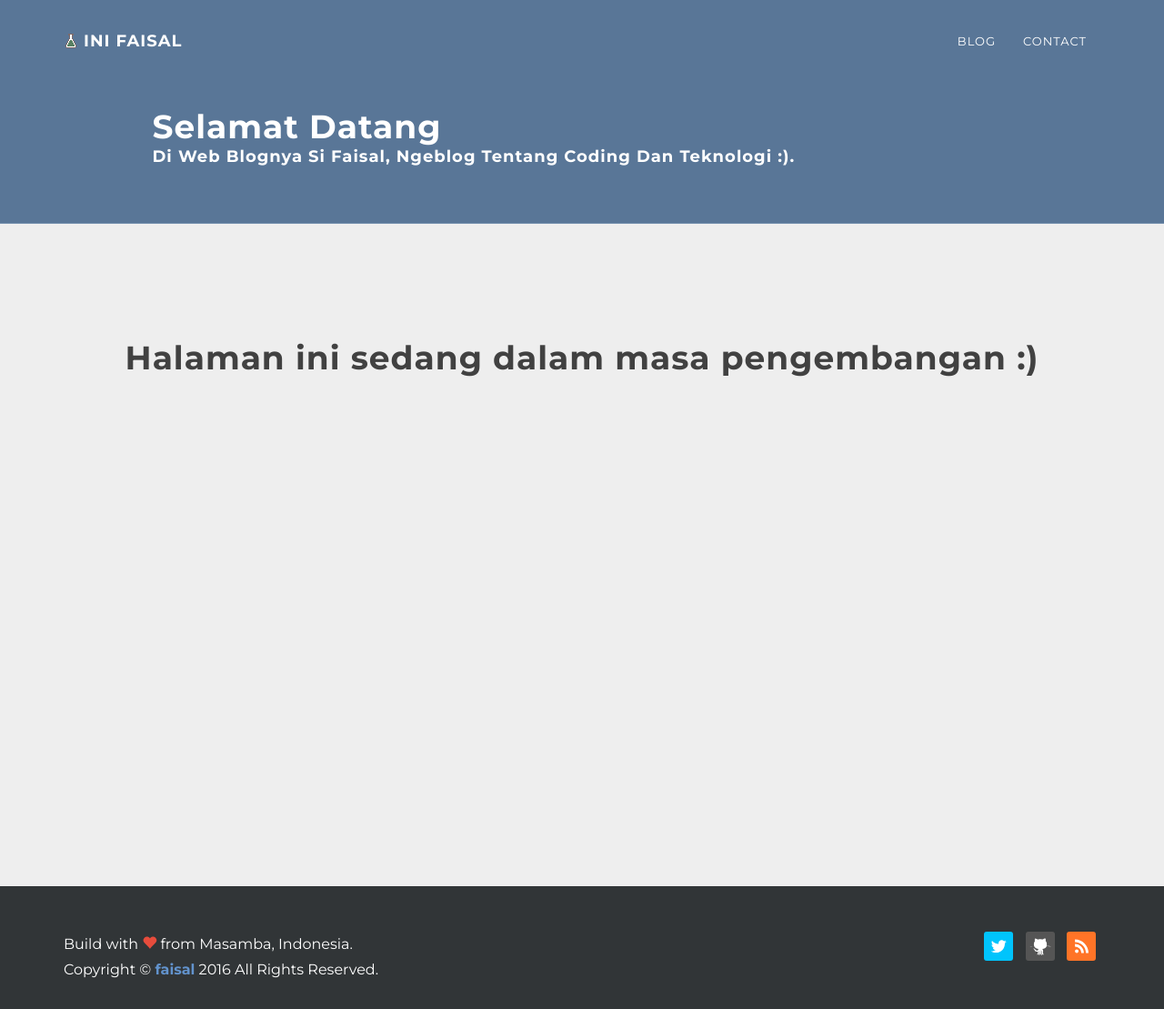
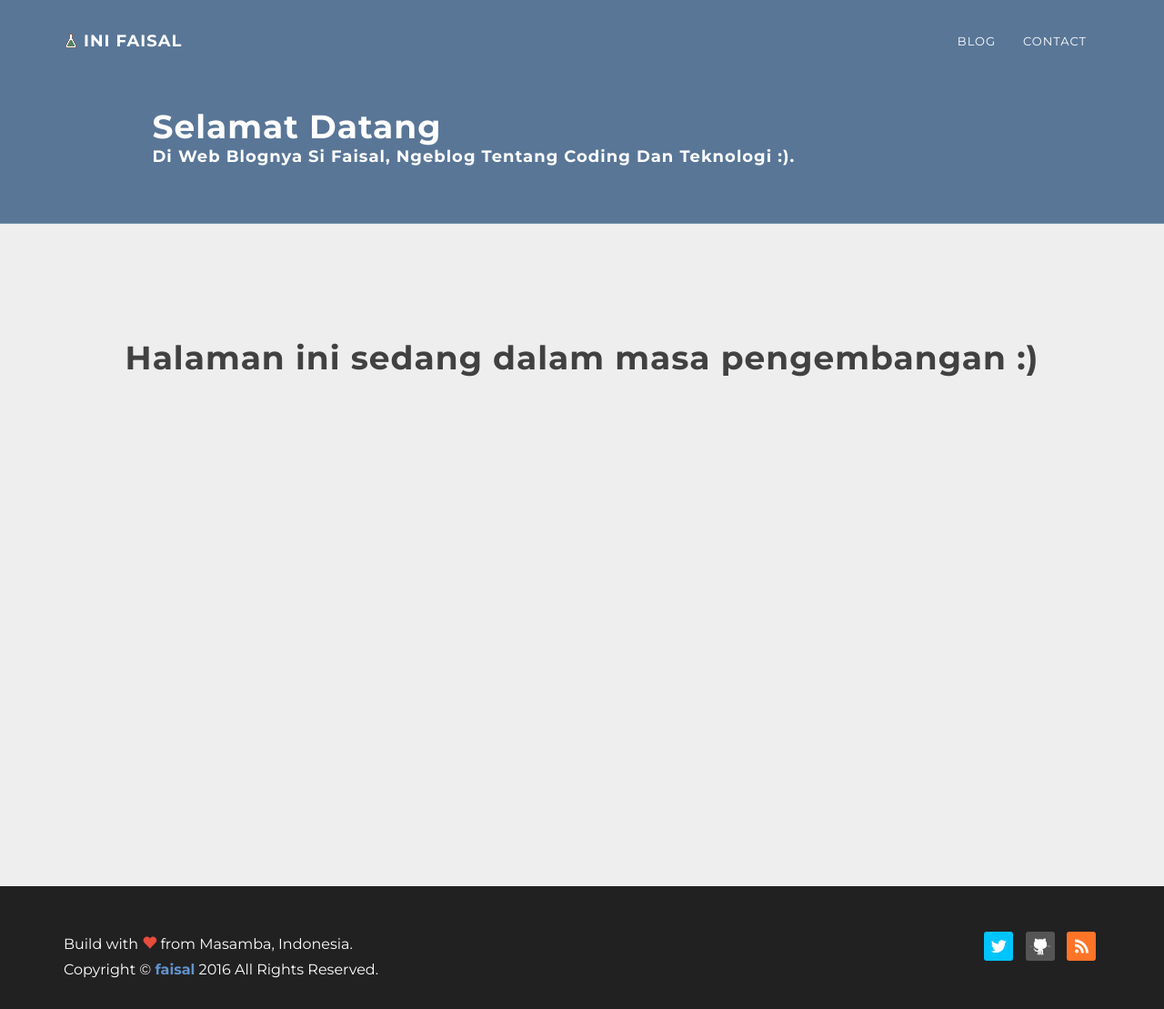
Before and after one commit to inifaisal/inifaisal.github.io, a Jekyll site: the page built from index.html, in a window 1280 px wide and 1109 px high. Shown: the whole window at 91% size. Built offline with Jekyll 4.4.1, drawn with Linux system fonts in a browser that asks for light colours; nearby versions of some CDN libraries; Markdown is read by kramdown in place of the engine named in the settings; comment, search, counter and statistics services are not loaded.

Commit message:
change footer backgroud color

```diff
--- a/_sass/_variables.scss
+++ b/_sass/_variables.scss
@@ -5,7 +5,7 @@ $header: #6293CD;
 $light: #fff;
 $dark: #000;
 $font-color: #414141;
-$footer-bg: #313537;
+$footer-bg: #212121;
 $main-bg :  #eee;
 
 
```
